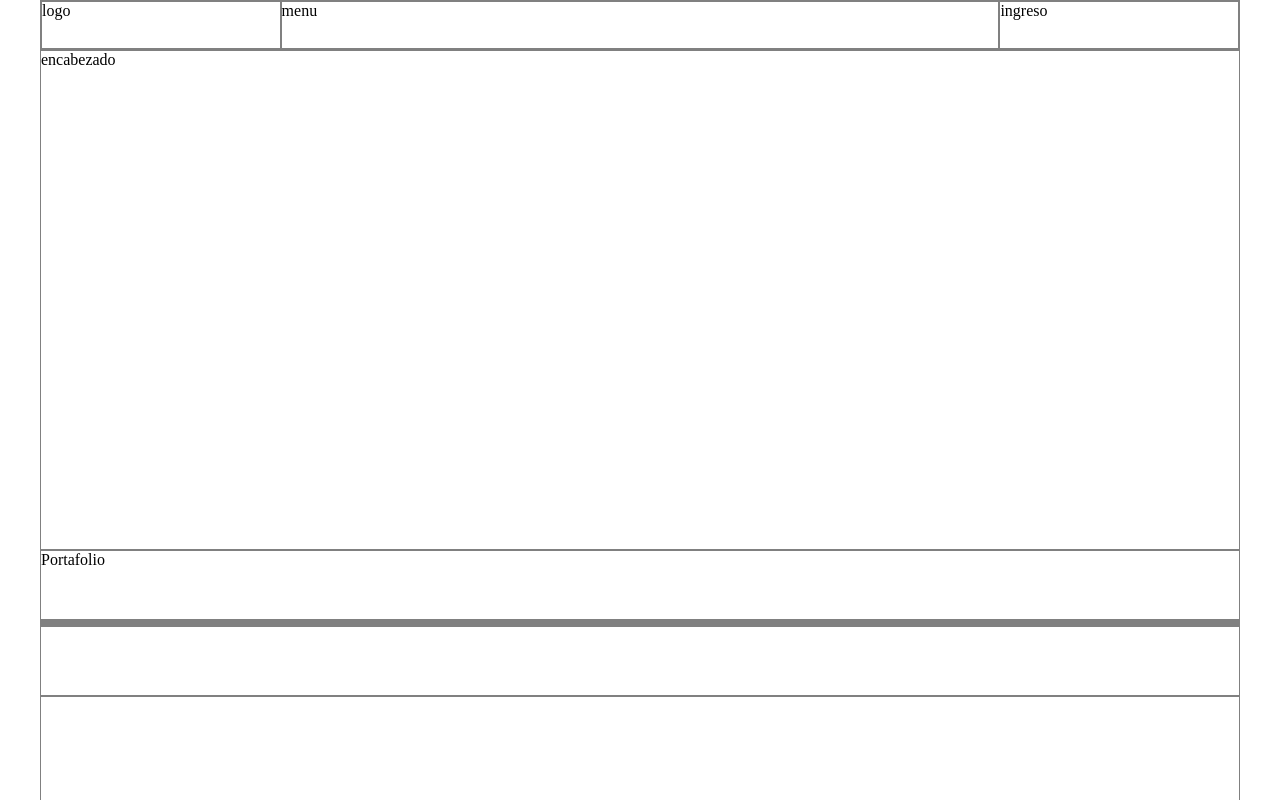
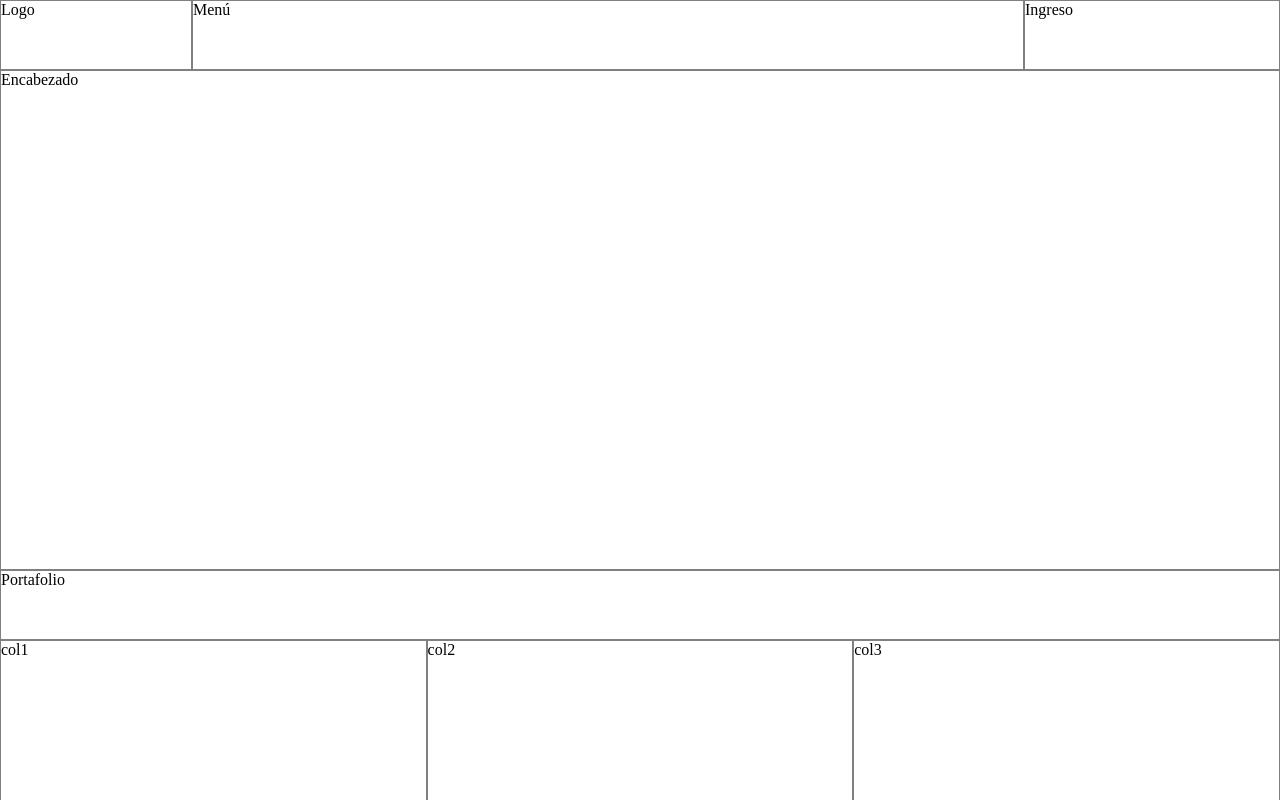
Before and after one commit to Sam-Delrio/proyecto-web, a plain HTML site: page index.html in a window 1280 px wide. Shown: the top 800 px of the page. Drawn offline with Linux system fonts and the light colour scheme.

Commit message:
4. Ordenan de directorios y ajustes en index.html y styles.css

```diff
--- a/index.html
+++ b/index.html
@@ -1,35 +1,31 @@
 <!DOCTYPE html>
-<html lang="es">
+<html lang="en">
 <head>
     <meta charset="UTF-8">
     <meta name="viewport" content="width=device-width, initial-scale=1.0">
     <title>Empresa</title>
-
     <link rel="stylesheet" href="landing/assets/css/styles.css">
 </head>
 <body>
-
     <div class="contenedor">
-        <nav class="borde">
-            <div class="borde logo">logo</div>
-            <div class="borde menu">menu</div>
-            <div class="borde ingreso">ingreso</div>
-
+        <nav class="">
+            <div class="borde logo">Logo</div>
+            <div class="borde menu">Menú</div>
+            <div class="borde ingreso">Ingreso</div>
         </nav>
-        <header class="borde">encabezado</header>
-        <div class=" borde titulo">Portafolio</div>
-        <section class="borde portafolio">
-            <div class="borde por-izq"></div>
-            <div class="borde port-cnt"></div>
-            <div class="borde por-der"></div>
+        <header class="borde">Encabezado</header>
+        <div class="borde titulo">Portafolio</div>
+        <section class="portafolio">
+            <div class="borde port-izq">col1</div>
+            <div class="borde port-cnt">col2</div>
+            <div class="borde port-der">col3</div>
         </section>
-
-
         <div class="borde titulo"></div>
-        <section class=" borde nosotros"></section>
-        <div class=" borde titulo"></div>
+        <section class="borde nosotros"></section>
+        <div class="borde titulo"></div>
         <section class="borde contacto"></section>
-        <footer></footer>
+        <footer class="borde"></footer>
     </div>
+    <script src="assets/js/scripts.js"></script>
 </body>
 </html>
--- a/landing/assets/css/styles.css
+++ b/landing/assets/css/styles.css
@@ -3,51 +3,41 @@
     padding: 0;
     margin: 0;
 }
-
 .borde{
     border: 1px solid gray;
 }
-
 .titulo{
     height: 70px;
 }
-
 .contenedor{
     width: 100%;
-    max-width: 1200px;
+    max-width: 1280px;
     margin: auto;
 }
-
 nav{
-    height: 50px;
+    height: 70px;
 }
-
 .logo{
-    width: 20%;
+    width: 15%;
     height: 100%;
     float: left;
 }
-
 .menu{
-    width: 60%;
+    width: 65%;
     height: 100%;
     float: left;
 }
-
 .ingreso{
     width: 20%;
     height: 100%;
     float: left;
 }
-
 header, section{
     height: 500px;
 }
-
 .portafolio{
-    height: 100%;
+    width: 100%;
 }
-
 .port-izq,
 .port-cnt,
 .port-der{
```
Also changed, not shown: dashboard/assets/css/styles.css (added), dashboard/assets/img/logo.png (added), dashboard/assets/js/scripts.js (added). Lines whose indentation alone changed are shown as unchanged.
